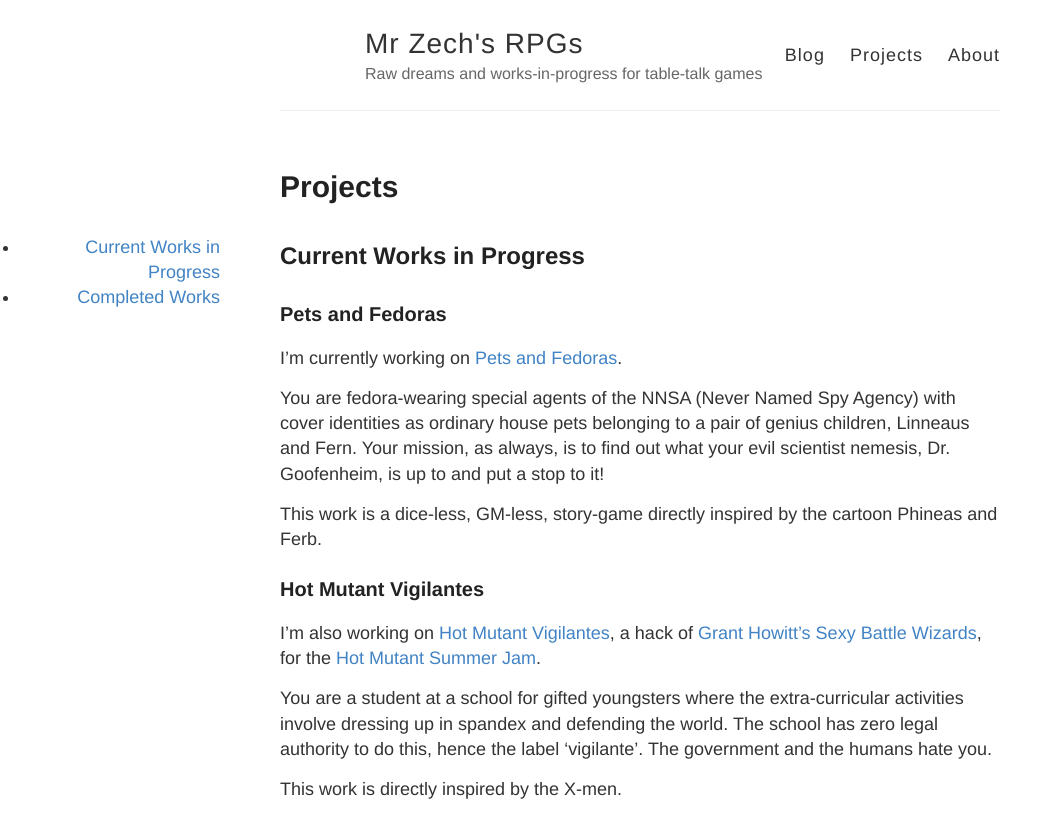
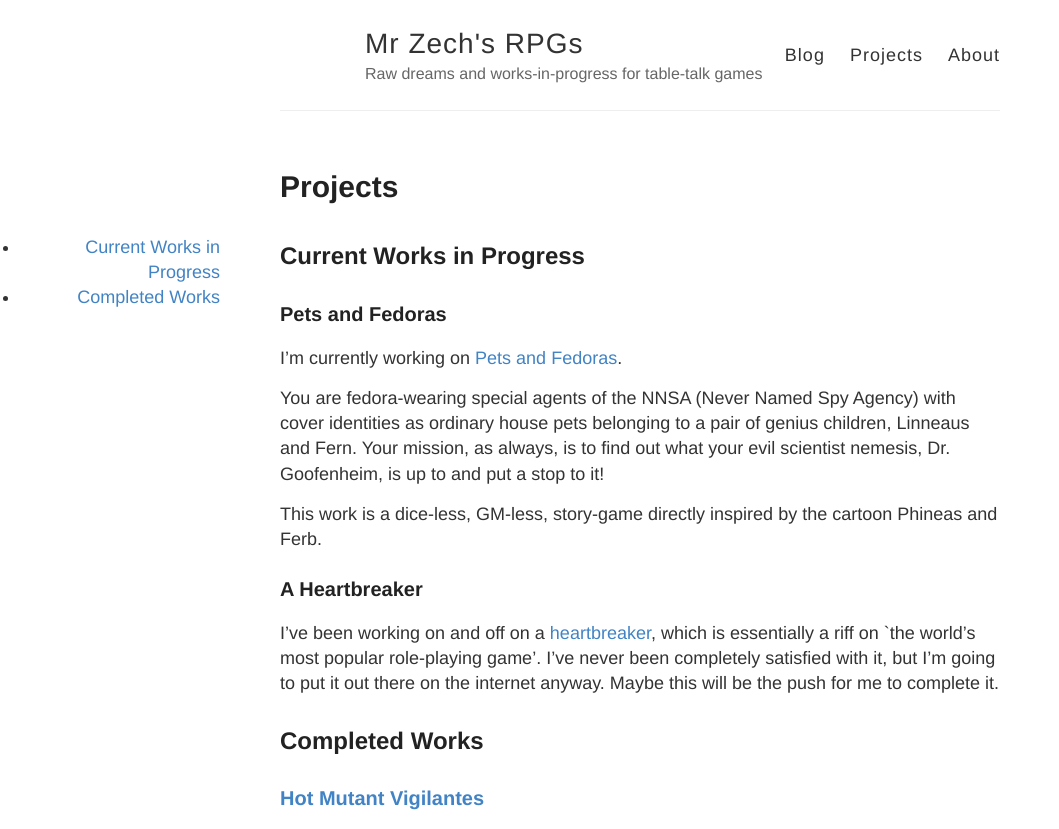
Before and after one commit to zechlau14/zechlau14.github.io, a Jekyll site: the page built from projects.md, in a window 1280 px wide and 1400 px high. Shown: the top 829 px of the window, without its empty margins (0-1059 px from the left). Built offline with Jekyll 4.4.1, drawn with Linux system fonts in a browser that asks for light colours; some of the changed text lies outside the part shown; grey boxes are pictures that could not be loaded.

Commit message:
Update projects.md

```diff
--- a/projects.md
+++ b/projects.md
@@ -13,17 +13,17 @@ You are fedora-wearing special agents of the NNSA (Never Named Spy Agency) with
 
 This work is a dice-less, GM-less, story-game directly inspired by the cartoon Phineas and Ferb.
 
-### Hot Mutant Vigilantes
-I'm also working on [Hot Mutant Vigilantes](/projects/hot-mutant-vigilantes), a hack of [Grant Howitt’s Sexy Battle Wizards](https://gshowitt.itch.io/sexy-battle-wizards), for the [Hot Mutant Summer Jam](https://itch.io/jam/hot-mutant-summer-jam).
-
-You are a student at a school for gifted youngsters where the extra-curricular activities involve dressing up in spandex and defending the world. The school has zero legal authority to do this, hence the label ‘vigilante’. The government and the humans hate you.
-
-This work is directly inspired by the X-men.
-
 ### A Heartbreaker
 I've been working on and off on a [heartbreaker](projects/heartbreaker), which is essentially a riff on `the world's most popular role-playing game'. I've never been completely satisfied with it, but I'm going to put it out there on the internet anyway. Maybe this will be the push for me to complete it.
 
 ## Completed Works
+
+### [Hot Mutant Vigilantes]((/projects/hot-mutant-vigilantes))
+
+<iframe frameborder="0" src="https://itch.io/embed/2676441" width="552" height="167"><a href="https://mrzech.itch.io/hot-mutant-vigilantes">Hot Mutant Vigilantes by Mr Zech</a></iframe>
+
+You are a HOT MUTANT VIGILANTE. More specifically, you are a student at a school for gifted youngsters where the extra-curricular activities involve dressing up in spandex and defending the world. The school has zero legal authority to do this, hence the label ‘vigilante’. The government and the humans hate you. This work is a hack of [Grant Howitt’s Sexy Battle Wizards](https://gshowitt.itch.io/sexy-battle-wizards) and is directly inspired by the X-men.
+
 
 ### I Love You But We Must Fight
 <iframe frameborder="0" src="https://itch.io/embed/2621161" width="552" height="167"><a href="https://mrzech.itch.io/i-love-you-but-we-must-fight">I love you but we must fight by Mr Zech</a></iframe>
```
